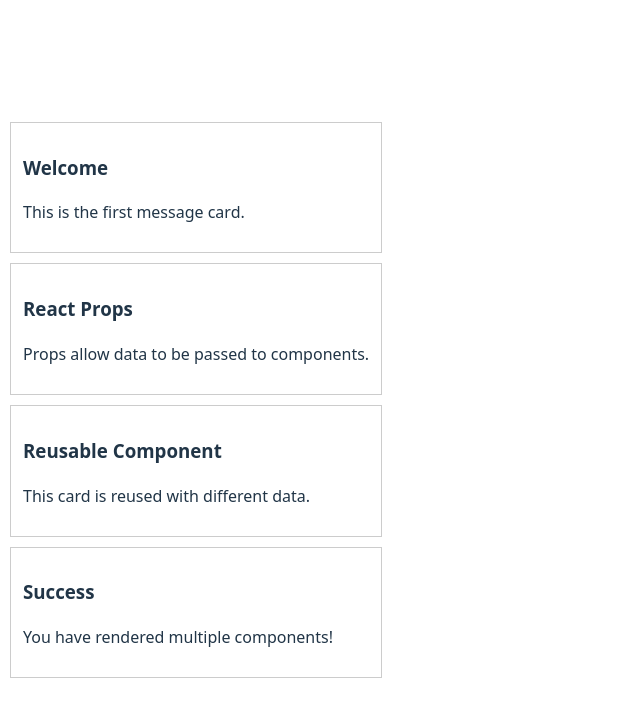
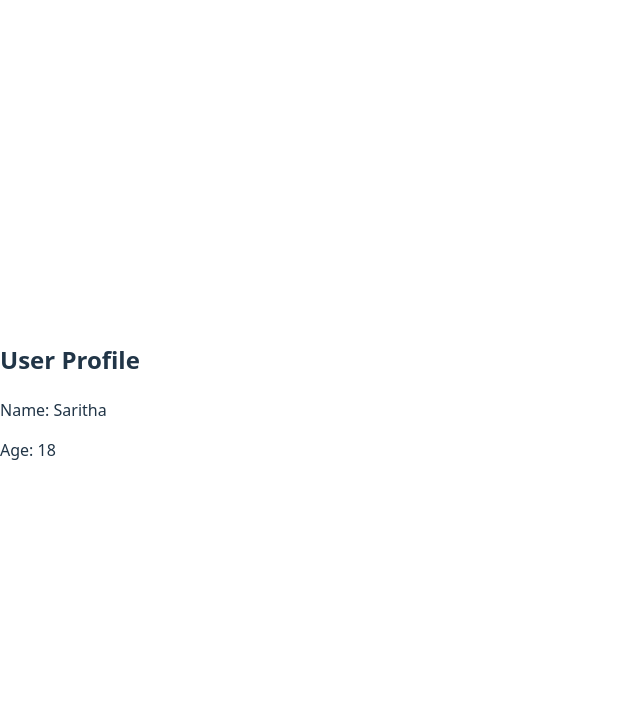
Before and after one commit to Sarithatammineni/ReactAssignments, a React (Vite) app: page / in a window 1280 px wide. Shown: the top 716 px of the page, without its empty margins (0-640 px from the left). Built offline with nearby package versions, Linux system fonts and the light colour scheme.

Commit message:
React component

```diff
--- a/src/App.jsx
+++ b/src/App.jsx
@@ -1,27 +1,9 @@
-import MessageCard from "./MessageCard";
+import UserProfile from "./UserProfile";
 
 function App() {
   return (
     <>
-      <MessageCard
-        title="Welcome"
-        message="This is the first message card."
-      />
-
-      <MessageCard
-        title="React Props"
-        message="Props allow data to be passed to components."
-      />
-
-      <MessageCard
-        title="Reusable Component"
-        message="This card is reused with different data."
-      />
-
-      <MessageCard
-        title="Success"
-        message="You have rendered multiple components!"
-      />
+      <UserProfile />
     </>
   );
 }
--- /dev/null
+++ b/src/UserInfo.jsx
@@ -0,0 +1,10 @@
+function UserInfo({ name, age }) {
+  return (
+    <div>
+      <p>Name: {name}</p>
+      <p>Age: {age}</p>
+    </div>
+  );
+}
+
+export default UserInfo;
--- /dev/null
+++ b/src/UserProfile.jsx
@@ -0,0 +1,15 @@
+import UserInfo from "./UserInfo";
+
+function UserProfile() {
+  const name = "Saritha";
+  const age = 18;
+
+  return (
+    <div>
+      <h2>User Profile</h2>
+      <UserInfo name={name} age={age} />
+    </div>
+  );
+}
+
+export default UserProfile;
```
